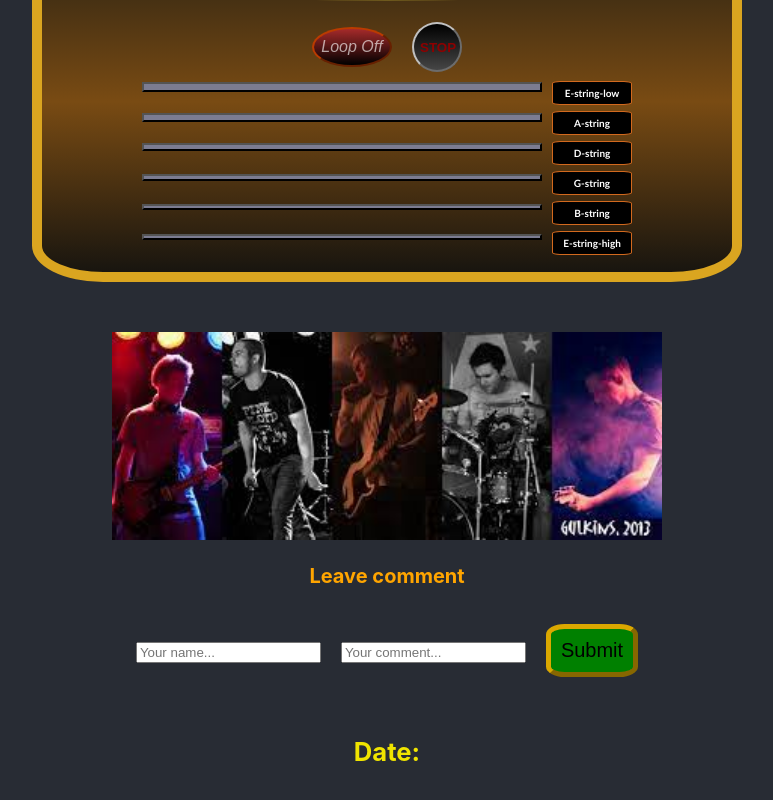
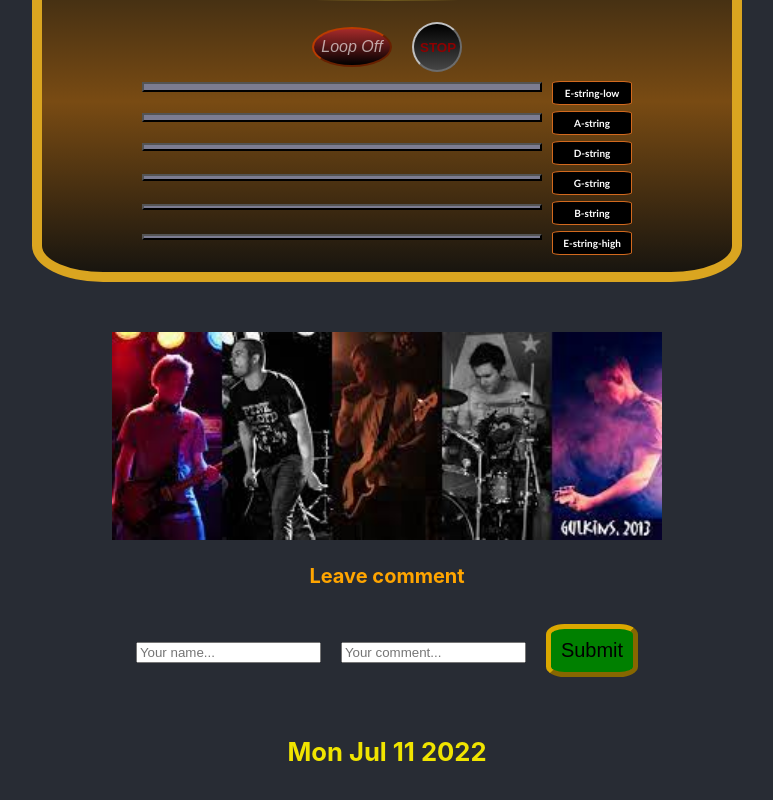
Before and after one commit to hemingus/web-frontend, a React (Create React App) app: page / in a window 1280 px wide. Shown: the part 1468-2268 px from the top of the page, without its empty margins (253-1026 px from the left). Built offline with nearby package versions, Linux system fonts and the light colour scheme.

Commit message:
Footer now shows current date.

```diff
--- a/public/index.html
+++ b/public/index.html
@@ -2,7 +2,7 @@
 <html lang="en">
   <head>
     <meta charset="utf-8" />
-    <link rel="icon" href="%PUBLIC_URL%/favicon.ico" />
+    <link rel="icon" href="%PUBLIC_URL%/pageicon.png" />
     <meta name="viewport" content="width=device-width, initial-scale=1" />
     <meta name="theme-color" content="#000000" />
     <meta
@@ -24,7 +24,7 @@
       work correctly both with client-side routing and a non-root public URL.
       Learn how to configure a non-root public URL by running `npm run build`.
     -->
-    <title>React App</title>
+    <title>Heming Music</title>
   </head>
   <body>
     <noscript>You need to enable JavaScript to run this app.</noscript>
--- a/src/components/Footer/Footer.js
+++ b/src/components/Footer/Footer.js
@@ -2,12 +2,11 @@ import "./Footer.css"
 
 
 const Footer = () => {
-    const a = () => {
-        var d = new Date(Date.now());
-        console.log(toString(d));
-        return d.toString();
+    const getDate = () => {
+        const date = new Date();
+        return date.toDateString();
     }
     return (
-    <h5 className="Footer">Date: {() => a()}</h5>
+    <h5 className="Footer">{getDate()}</h5>
 )}
 export default Footer
```
Also changed, not shown: public/pageicon.png (added), 1 other file (tests, documents, lock files or other folders).
